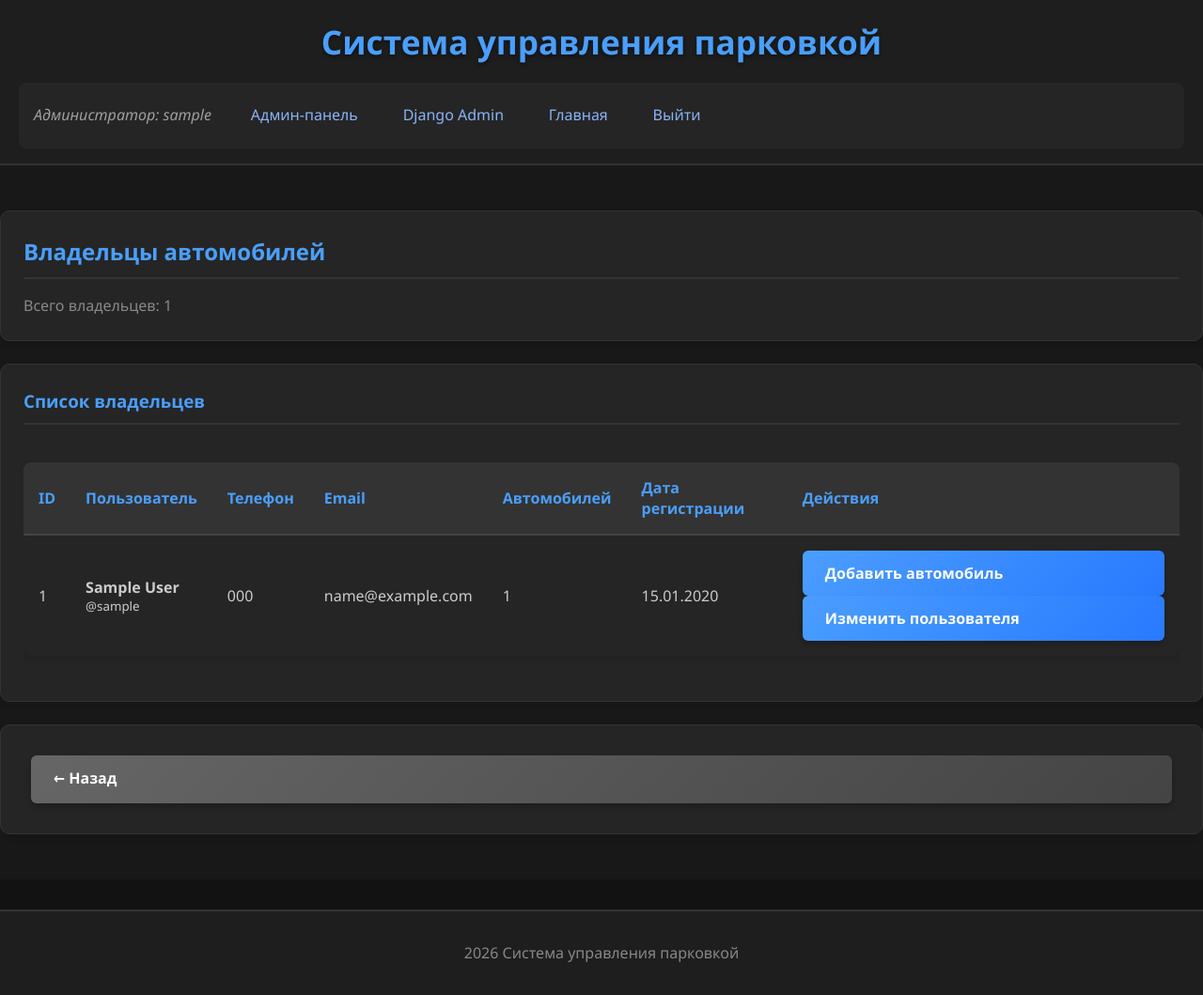
After one commit to whykunchik/ai_parking, a Django app: page /admin/car-owners-simple/ in a window 1280 px wide. The commit adds this page. Shown: the whole page at 94% size. Run offline with Django 5.2, Linux system fonts and the light colour scheme; a user stored in the database is signed in; tables that the repository leaves empty hold one stand-in row (values such as "Sample post").

Commit message:
добавление нового шаблона для просмотра владельцев автомобилей

```diff
--- a/ai_parking/urls.py
+++ b/ai_parking/urls.py
@@ -15,25 +15,35 @@ Including another URLconf
     2. Add a URL to urlpatterns:  path('blog/', include('blog.urls'))
 """
 from django.contrib import admin
-from django.urls import path
-
-from django.urls import include
+from django.urls import path, include
 from django.views.generic import TemplateView, RedirectView
 from catalog.views import (
     login_view, user_dashboard_view, admin_dashboard_view,
     register_view, my_vehicles_view, parking_sessions_view,
-    payments_view, logout_view
+    payments_view, logout_view, admin_car_owners_short_view,
+    admin_license_plates_short_view, admin_failed_payments_short_view,
 )
+
 urlpatterns = [
+    # Административные страницы
+    path('admin/car-owners-simple/', admin_car_owners_short_view, name='admin_car_owners_simple'),
+    path('admin/license-plates-simple/', admin_license_plates_short_view, name='admin_license_plates_simple'),
+    path('admin/failed-payments-simple/', admin_failed_payments_short_view, name='admin_failed_payments_simple'),
+
     path('catalog/', RedirectView.as_view(url='/', permanent=True)),
     path('admin/', admin.site.urls),
     path('login/', login_view, name='login'),
     path('register/', register_view, name='register'),
     path('logout/', logout_view, name='logout'),
+
+    # Пользовательские страницы
     path('dashboard/', user_dashboard_view, name='dashboard'),
-    path('admin-dashboard/', admin_dashboard_view, name='admin_dashboard'),
     path('my-vehicles/', my_vehicles_view, name='my_vehicles'),
     path('parking-sessions/', parking_sessions_view, name='parking_sessions'),
     path('payments/', payments_view, name='payments'),
+
+    # Административные страницы
+    path('admin-dashboard/', admin_dashboard_view, name='admin_dashboard'),
+
     path('', TemplateView.as_view(template_name='home.html'), name='home'),
 ]
--- a/catalog/static/css/dark-theme.css
+++ b/catalog/static/css/dark-theme.css
@@ -9,7 +9,6 @@
     padding: 0;
     box-sizing: border-box;
 }
-
 body {
     font-family: 'Segoe UI', Tahoma, Geneva, Verdana, sans-serif;
     background-color: #121212;
@@ -372,4 +371,5 @@ footer p {
         text-transform: uppercase;
         letter-spacing: 1px;
     }
+
 }
--- /dev/null
+++ b/catalog/templates/admin/car_owners_simple.html
@@ -0,0 +1,72 @@
+{% extends 'base.html' %}
+
+{% block title %}Владельцы автомобилей{% endblock %}
+
+{% block navigation %}
+    <span>Администратор: {{ user.username }}</span>
+    <a href="{% url 'admin_dashboard' %}">Админ-панель</a>
+    <a href="/admin/">Django Admin</a>
+    <a href="{% url 'home' %}">Главная</a>
+    <a href="{% url 'logout' %}?next={% url 'home' %}">Выйти</a>
+{% endblock %}
+
+{% block content %}
+<div class="card">
+    <h2>Владельцы автомобилей</h2>
+    <p class="text-muted">Всего владельцев: {{ owners.count }}</p>
+</div>
+
+<div class="card mt-3">
+    <h3>Список владельцев</h3>
+
+    {% if owners %}
+    <div style="overflow-x: auto;">
+        <table>
+            <thead>
+                <tr>
+                    <th>ID</th>
+                    <th>Пользователь</th>
+                    <th>Телефон</th>
+                    <th>Email</th>
+                    <th>Автомобилей</th>
+                    <th>Дата регистрации</th>
+                    <th>Действия</th>
+                </tr>
+            </thead>
+            <tbody>
+                {% for owner in owners %}
+                <tr>
+                    <td>{{ owner.id }}</td>
+                    <td>
+                        <strong>{{ owner.user.get_full_name|default:owner.user.username }}</strong><br>
+                        <small>@{{ owner.user.username }}</small>
+                    </td>
+                    <td>{{ owner.phone }}</td>
+                    <td>{{ owner.user.email }}</td>
+                    <td>
+                        <span class="badge">
+                            {{ owner.vehicle_set.count }}
+                        </span>
+                    </td>
+                    <td>{{ owner.user.date_joined|date:"d.m.Y" }}</td>
+                    <td>
+                        <a href="/admin/catalog/carowner/{{ owner.id }}/change/" class="btn btn-small" target="_blank">Добавить автомобиль</a>
+                        <a href="/admin/auth/user/{{ owner.user.id }}/change/" class="btn btn-small" target="_blank">Изменить пользователя</a>
+                    </td>
+                </tr>
+                {% endfor %}
+            </tbody>
+        </table>
+    </div>
+    {% else %}
+    <p>Владельцев не найдено.</p>
+    {% endif %}
+</div>
+
+<div class="card mt-3">
+        <div class="col">
+            <a href="{% url 'admin_dashboard' %}" class="btn btn-secondary" style="width: 100%;">← Назад</a>
+        </div>
+    </div>
+</div>
+{% endblock %}
--- a/catalog/templates/admin/dashboard.html
+++ b/catalog/templates/admin/dashboard.html
@@ -67,7 +67,7 @@
             <h3>Быстрые ссылки</h3>
             <div class="row mt-3">
                 <div class="col">
-                    <a href="/admin/catalog/carowner/" class="btn">
+                    <a href="{% url 'admin_car_owners_simple' %}" class="btn">
                         Владельцы автомобилей →
                     </a>
                 </div>
--- a/catalog/views.py
+++ b/catalog/views.py
@@ -27,6 +27,7 @@ from datetime import datetime, timedelta
 from .forms import UserRegistrationForm
 # Импортируем форму
 from django.contrib.auth import logout as auth_logout
+from .models import CarOwner, Vehicle, ParkingSession, Payment, Tariff, LicensePlateDetection
 
 # Функция входа
 def login_view(request):
@@ -210,3 +211,64 @@ def logout_view(request):
     """Представление для выхода из системы"""
     auth_logout(request)
     return redirect('home')
+
+@login_required
+def admin_car_owners_short_view(request):
+    """Простая страница владельцев автомобилей"""
+    if not request.user.is_staff:
+        messages.error(request, "Доступ запрещен")
+        return redirect('dashboard')
+
+    owners = CarOwner.objects.all().order_by('-id')[:50]
+
+    context = {
+        'owners': owners,
+    }
+    return render(request, 'admin/car_owners_simple.html', context)
+
+@login_required
+def admin_license_plates_short_view(request):
+    """Простая страница распознанных номеров"""
+    if not request.user.is_staff:
+        messages.error(request, "Доступ запрещен")
+        return redirect('dashboard')
+
+    plates = LicensePlateDetection.objects.all().order_by('-detection_time')[:50]
+
+    # Простая статистика
+    today = datetime.now().date()
+    today_plates = LicensePlateDetection.objects.filter(detection_time__date=today)
+
+    context = {
+        'plates': plates,
+        'today_count': today_plates.count(),
+        'unique_today': today_plates.values('license_plate').distinct().count(),
+    }
+    return render(request, 'admin/license_plates_simple.html', context)
+
+@login_required
+def admin_failed_payments_short_view(request):
+    """Простая страница неуспешных платежей"""
+    if not request.user.is_staff:
+        messages.error(request, "Доступ запрещен")
+        return redirect('dashboard')
+
+    failed_payments = Payment.objects.filter(is_successful=False).order_by('-payment_date')[:50]
+
+    # Простая статистика
+    successful_count = Payment.objects.filter(is_successful=True).count()
+    failed_count = Payment.objects.filter(is_successful=False).count()
+    total_payments = successful_count + failed_count
+
+    success_rate = 0
+    if total_payments > 0:
+        success_rate = round((successful_count / total_payments) * 100, 1)
+
+    context = {
+        'failed_payments': failed_payments,
+        'failed_count': failed_count,
+        'successful_count': successful_count,
+        'success_rate': success_rate,
+        'total_payments': total_payments,
+    }
+    return render(request, 'admin/failed_payments_simple.html', context)
```
Also changed, not shown: catalog/templates/admin/admin_simple_failed_payments.html (added), catalog/templates/admin/admin_simple_license_plates.html (added).
